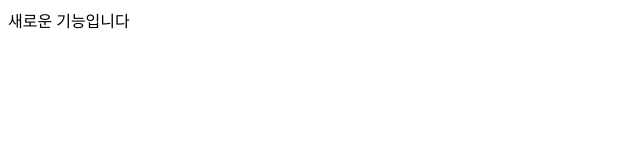
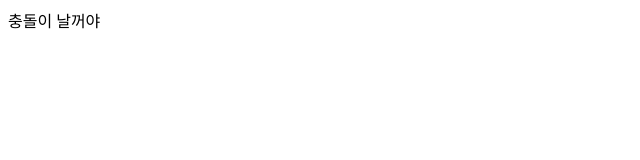
Before and after one commit to Fangsangik/GitInitTest, a plain HTML site: page index.html in a window 1280 px wide. Shown: the full height of the page, 0-640 px from the left. Drawn offline with Linux system fonts and the light colour scheme.

Commit message:
충돌발생

```diff
--- a/index.html
+++ b/index.html
@@ -11,7 +11,7 @@
 
     <body>
         <p>
-            새로운 기능입니다
+            충돌이 날꺼야
         </p>
     </body>
 </html>
```
